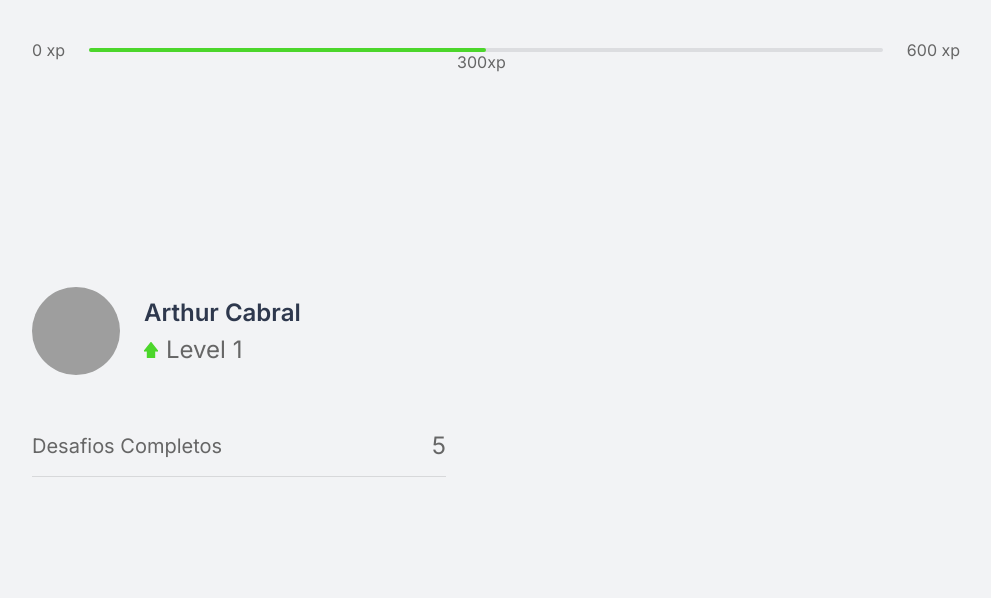
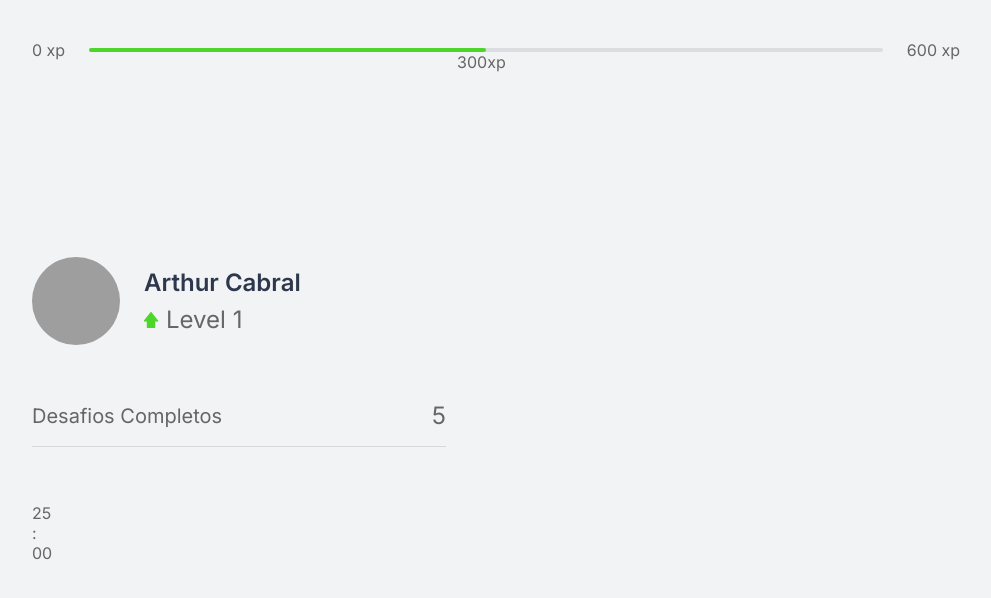
Before and after one commit to Ah-Cabral/NLW, a Next.js app: page / in a window 1280 px wide. Shown: the top 598 px of the page, without its empty margins (144-1135 px from the left). Built offline with nearby package versions, Linux system fonts and the light colour scheme; grey boxes are pictures that could not be loaded.

Commit message:
Importing Countdown and inserting in index

```diff
--- a/src/pages/index.tsx
+++ b/src/pages/index.tsx
@@ -1,5 +1,5 @@
-
 import { CompletedChallenges } from '../components/CompletedChallenges'
+import { Countdown } from '../components/Countdown'
 import { ExperienceBar } from '../components/ExperienceBar'
 import { Profile } from '../components/Profile'
 
@@ -19,7 +19,10 @@ export default function Home() {
 
         <div>
           <Profile />
+
           <CompletedChallenges />
+
+          <Countdown />
         </div>
 
         <div>
```
